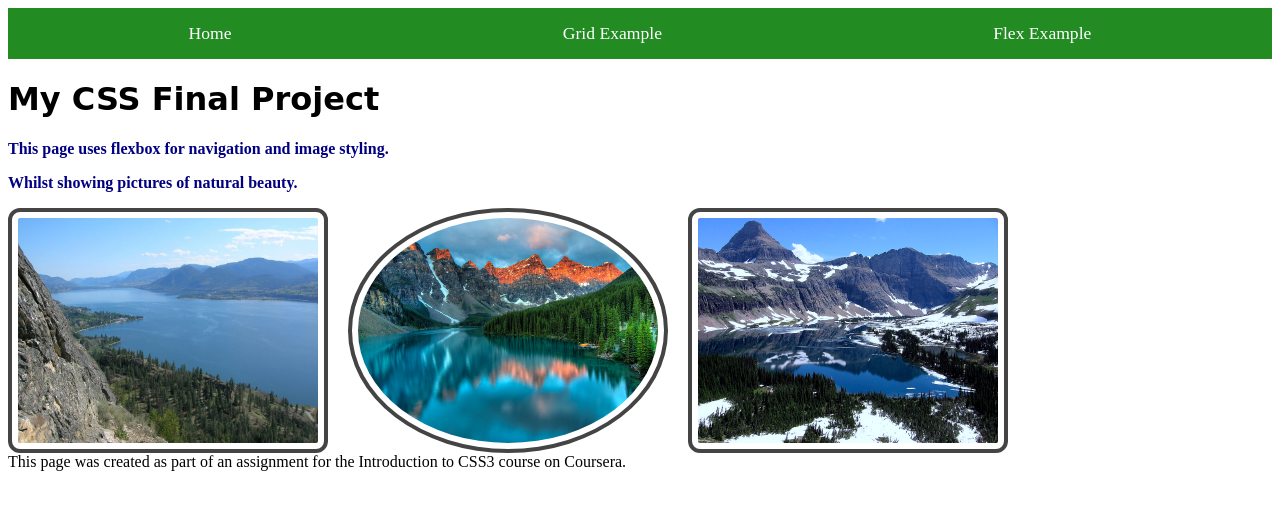
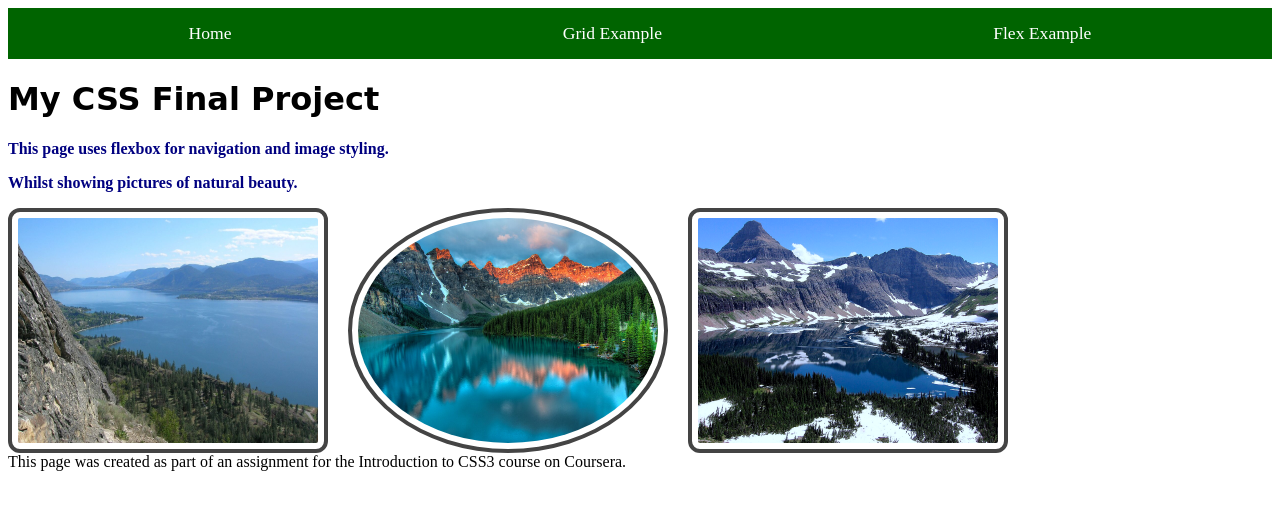
Before and after one commit to gmann300/css_final_project, a plain HTML site: page index.html in a window 1280 px wide. Drawn offline with Linux system fonts and the light colour scheme.

Commit message:
Add files via upload

```diff
--- a/css/stylesheet.css
+++ b/css/stylesheet.css
@@ -31,7 +31,7 @@ nav ul {
   justify-content: space-around;
   align-items: center;
   list-style: none;
-  background-color: forestgreen;
+  background-color: darkgreen;
   padding: 15px;
   margin: 0;
 }
```
